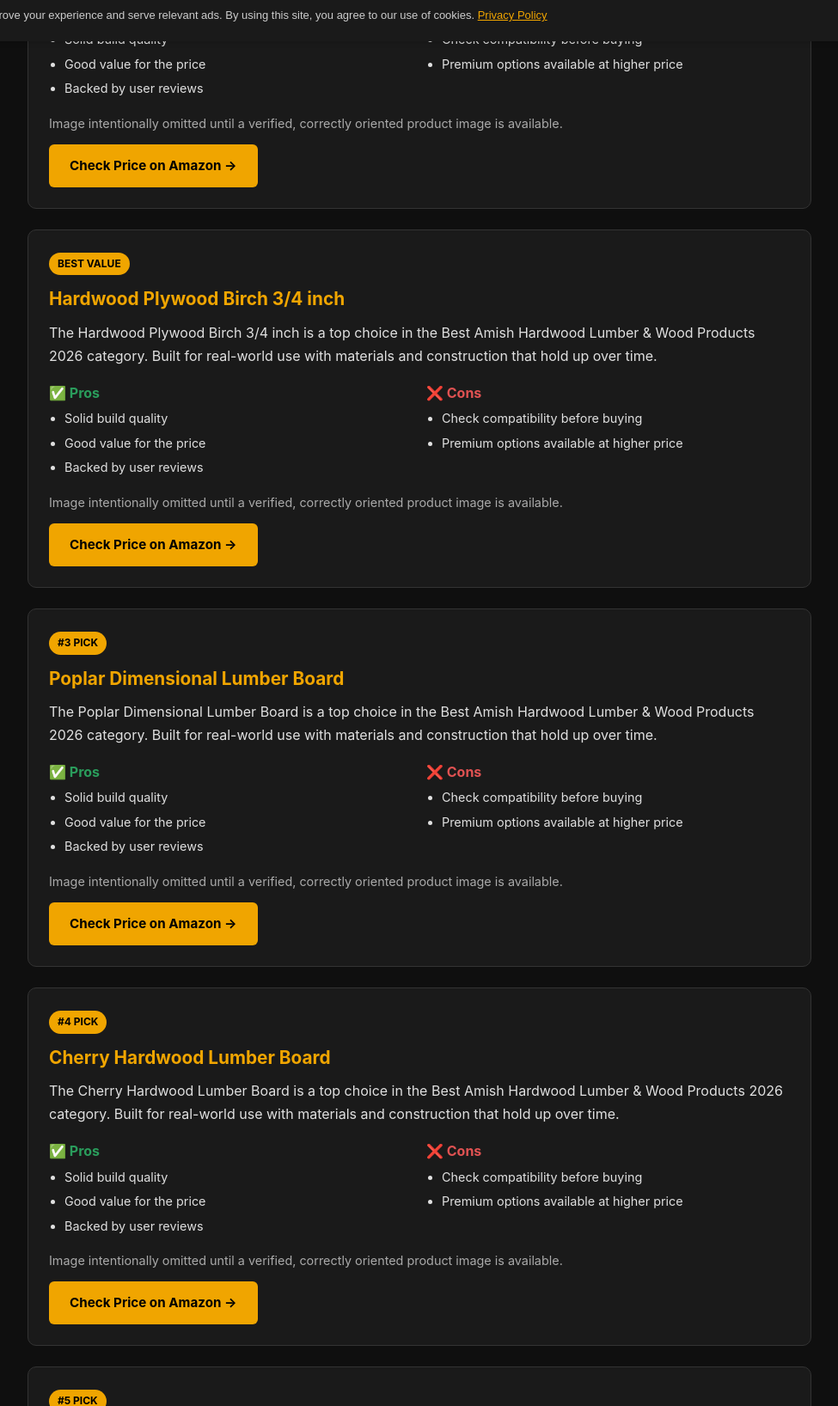
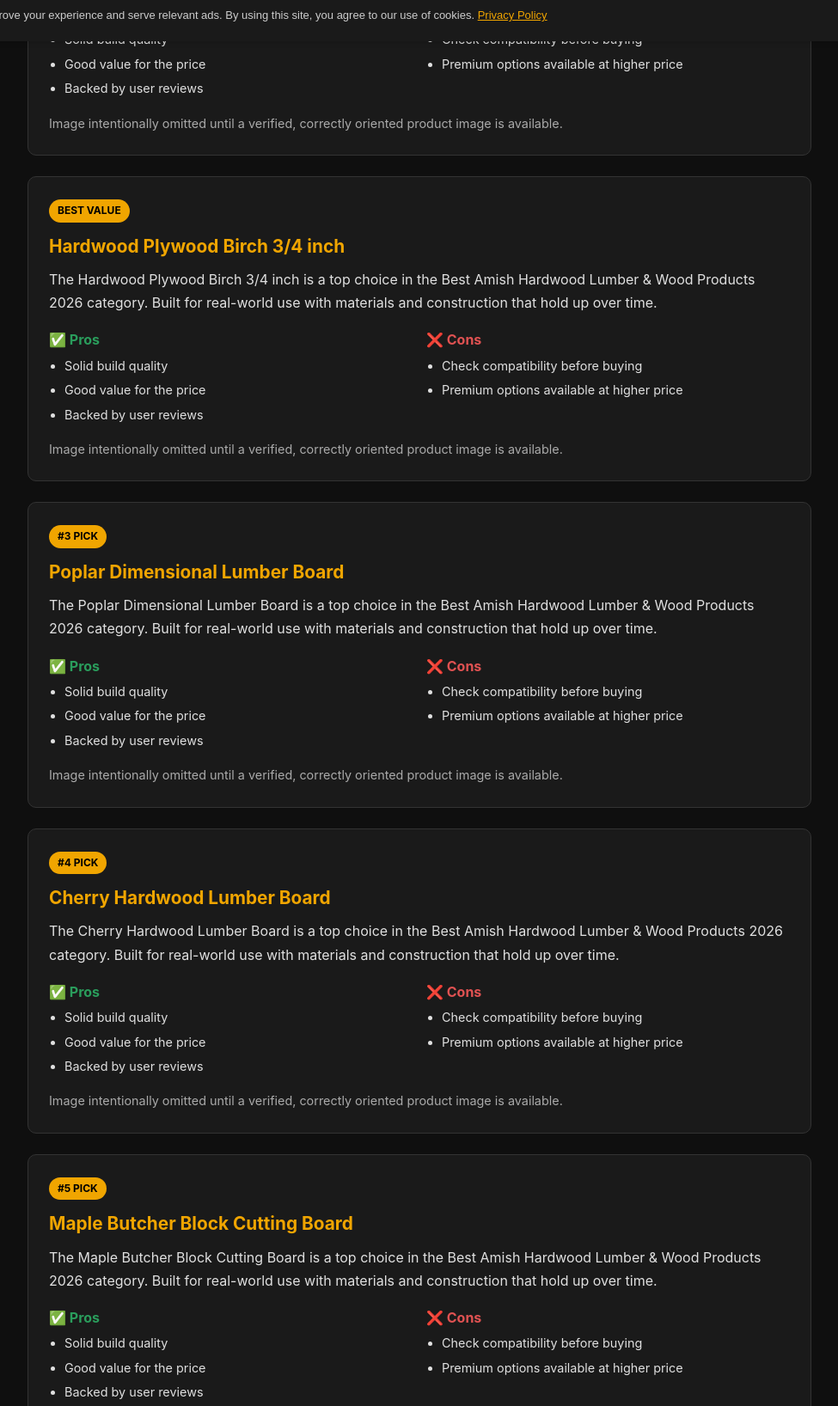
Before and after one commit to Brazenproducts/amishlandhardwood.com, a plain HTML site: page index.html in a window 1280 px wide. Shown: the part 752-2388 px from the top of the page at 86% size, without its empty margins (152-1127 px from the left). Drawn offline with Linux system fonts and the light colour scheme.

```diff
--- a/index.html
+++ b/index.html
@@ -110,7 +110,7 @@
         <div class="cons"><h4>❌ Cons</h4><ul><li>Check compatibility before buying</li><li>Premium options available at higher price</li></ul></div>
       </div>
       <p style="font-size:.9em;color:#aaa;margin-top:10px">Image intentionally omitted until a verified, correctly oriented product image is available.</p>
-      <a class="btn" href="https://www.amazon.com/s?k=Amish+Made+Oak+Shelving+Boards&tag=brazenprodu01-20" target="_blank" rel="nofollow">Check Price on Amazon →</a>
+
     </div>
 
     <div class="product-card">
@@ -122,7 +122,7 @@
         <div class="cons"><h4>❌ Cons</h4><ul><li>Check compatibility before buying</li><li>Premium options available at higher price</li></ul></div>
       </div>
       <p style="font-size:.9em;color:#aaa;margin-top:10px">Image intentionally omitted until a verified, correctly oriented product image is available.</p>
-      <a class="btn" href="https://www.amazon.com/s?k=Hardwood+Plywood+Birch+3/4+inch&tag=brazenprodu01-20" target="_blank" rel="nofollow">Check Price on Amazon →</a>
+
     </div>
 
     <div class="product-card">
@@ -134,7 +134,7 @@
         <div class="cons"><h4>❌ Cons</h4><ul><li>Check compatibility before buying</li><li>Premium options available at higher price</li></ul></div>
       </div>
       <p style="font-size:.9em;color:#aaa;margin-top:10px">Image intentionally omitted until a verified, correctly oriented product image is available.</p>
-      <a class="btn" href="https://www.amazon.com/s?k=Poplar+Dimensional+Lumber+Board&tag=brazenprodu01-20" target="_blank" rel="nofollow">Check Price on Amazon →</a>
+
     </div>
 
     <div class="product-card">
@@ -146,7 +146,7 @@
         <div class="cons"><h4>❌ Cons</h4><ul><li>Check compatibility before buying</li><li>Premium options available at higher price</li></ul></div>
       </div>
       <p style="font-size:.9em;color:#aaa;margin-top:10px">Image intentionally omitted until a verified, correctly oriented product image is available.</p>
-      <a class="btn" href="https://www.amazon.com/s?k=Cherry+Hardwood+Lumber+Board&tag=brazenprodu01-20" target="_blank" rel="nofollow">Check Price on Amazon →</a>
+
     </div>
 
     <div class="product-card">
@@ -158,7 +158,7 @@
         <div class="cons"><h4>❌ Cons</h4><ul><li>Check compatibility before buying</li><li>Premium options available at higher price</li></ul></div>
       </div>
       <p style="font-size:.9em;color:#aaa;margin-top:10px">Image intentionally omitted until a verified, correctly oriented product image is available.</p>
-      <a class="btn" href="https://www.amazon.com/s?k=Maple+Butcher+Block+Cutting+Board&tag=brazenprodu01-20" target="_blank" rel="nofollow">Check Price on Amazon →</a>
+
     </div>
 </div>
 <div class="faq-section"><div class="container"><h2>Frequently Asked Questions</h2><div class="faq-item"><h3>What's the most important thing to consider when buying Best Amish Hardwood Lumber & Wood Products 2026?</h3><p>Focus on fit for your specific use case, build quality, and long-term value. The cheapest option rarely holds up, and the most expensive isn't always necessary. Match the product to how you'll actually use it.</p></div>
```
